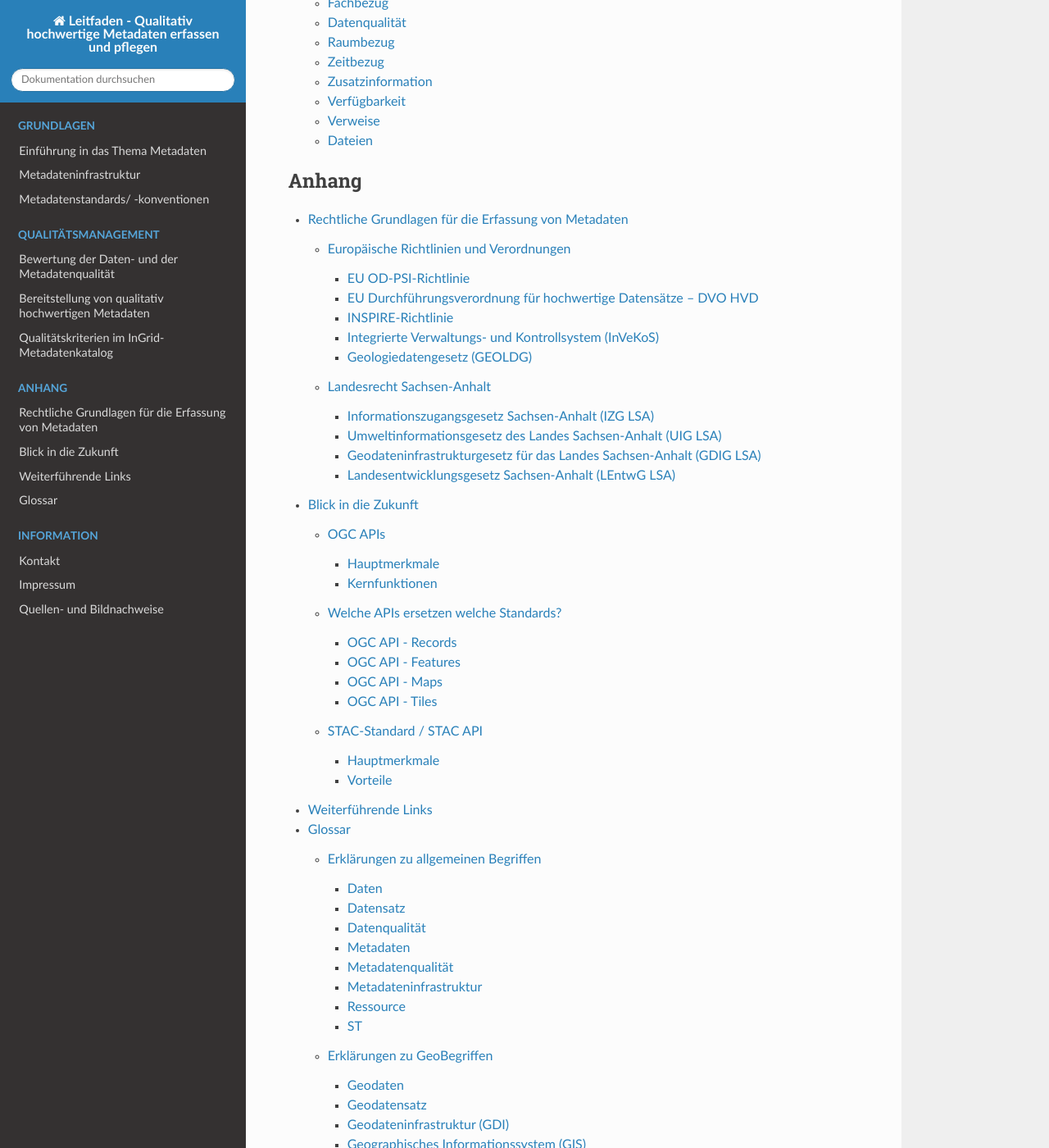
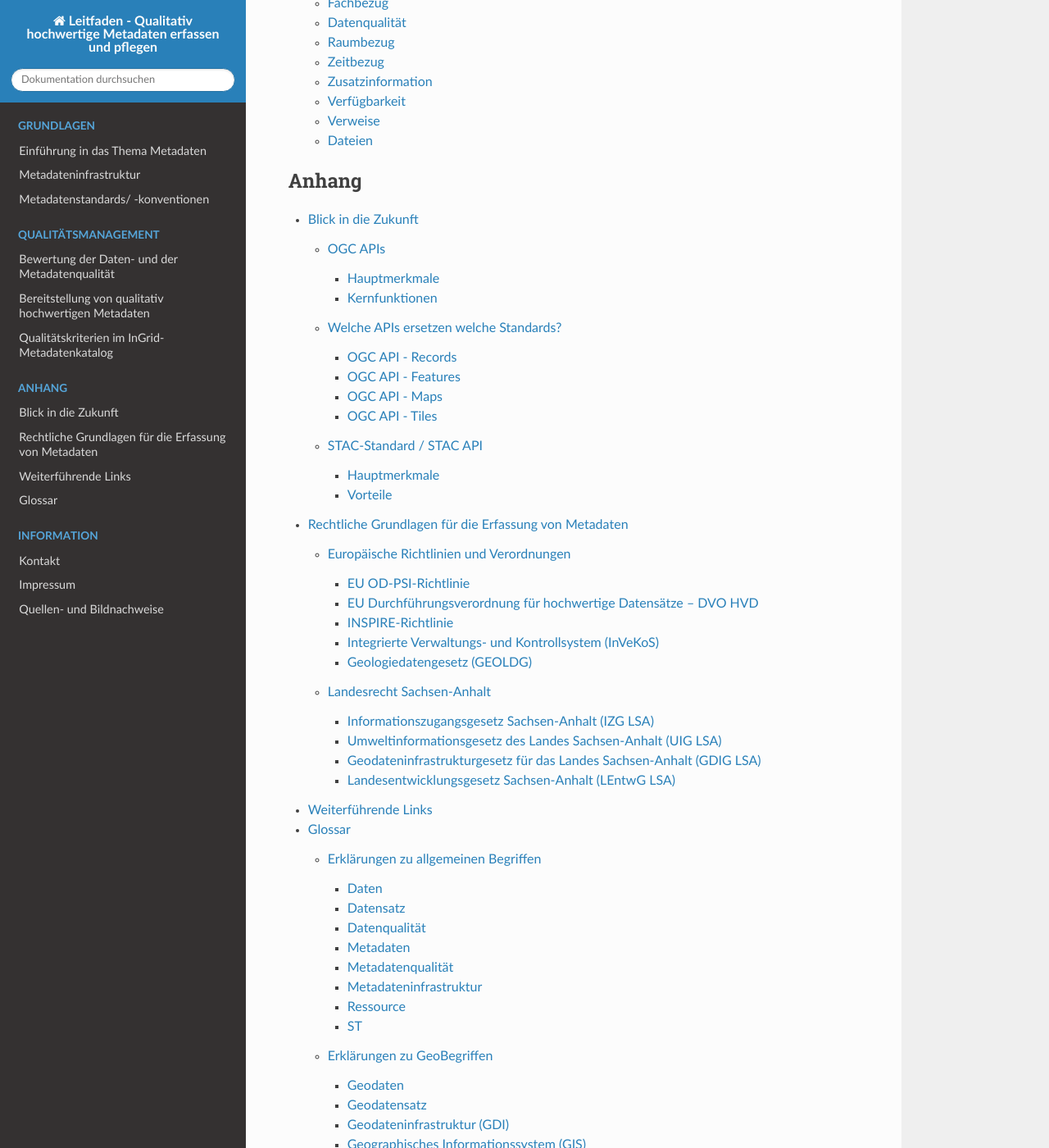
Before and after one commit to tomiwo/ingrid-mdk-st-high-quality-metadata, a Sphinx documentation site: the page built from docs/index.rst, in a window 1280 px wide and 1400 px high, scrolled down 1504 px. Shown: the whole window at 82% size. Built offline with Sphinx 7.4.7 and the Read the Docs theme 3.1.0, drawn with Linux system fonts in a browser that asks for light colours.

```diff
--- a/docs/index.rst
+++ b/docs/index.rst
@@ -46,8 +46,8 @@ Hinweis: Die Inhalte wurden teilweise mit künstlicher Intelligenz (KI) generier
    :maxdepth: 3
    :caption: Anhang
 
+   anhang/zukunft.rst
    anhang/rechtliche-grundlagen.rst
-   anhang/zukunft.rst
    anhang/links.rst
    anhang/wichtige-begriffe.rst
 
```
